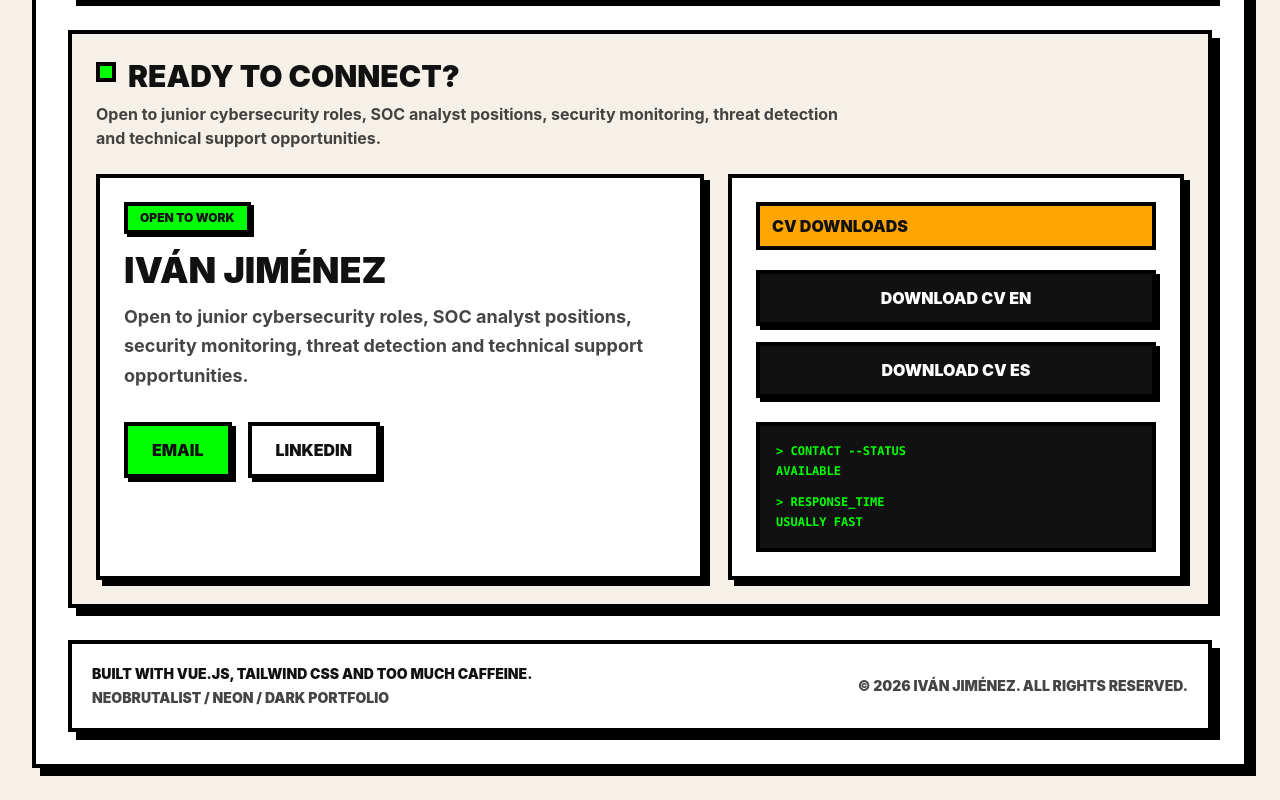
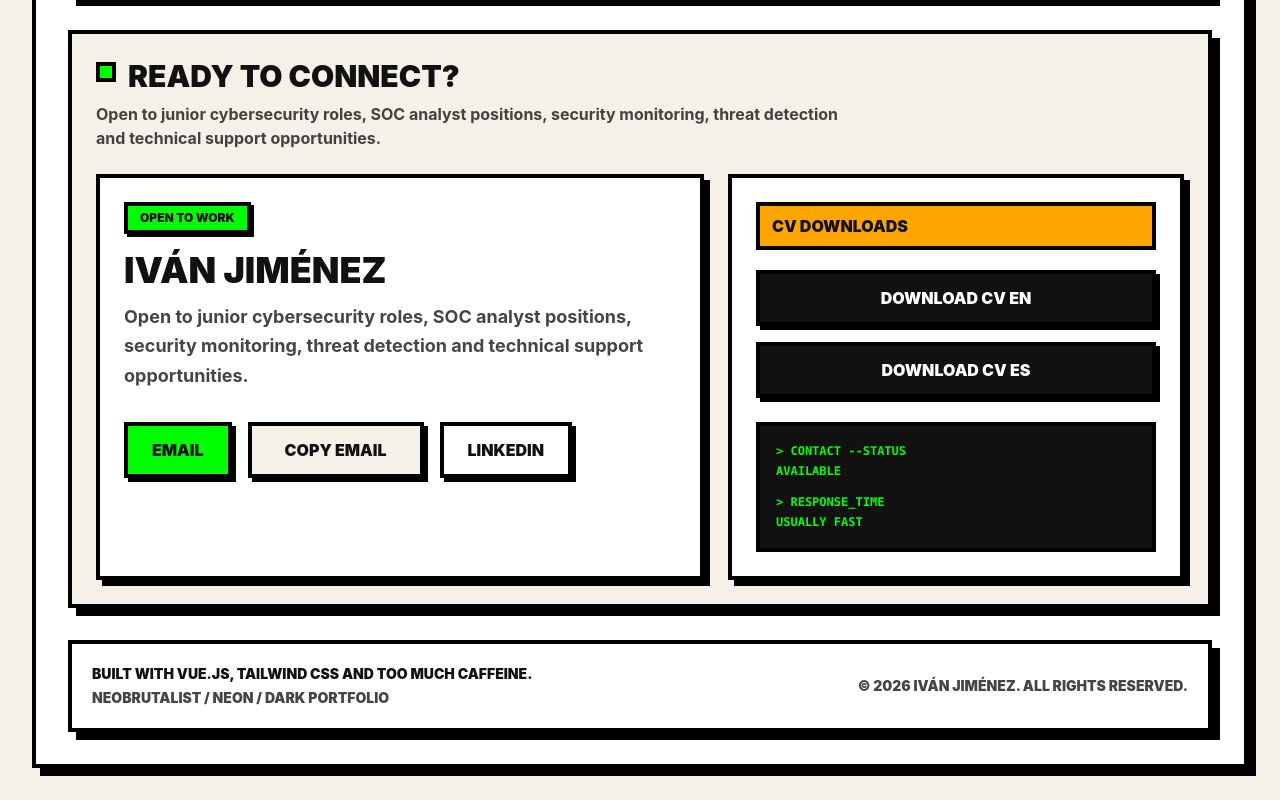
Before and after one commit to IvanJialo/ivan-portfolio, a Vue app: page / in a window 1280 px wide. Shown: the part 4805-5605 px from the top of the page. Built offline with nearby package versions, Linux system fonts and the light colour scheme.

Commit message:
Copiar email en caso de que tener app configurada, CVs actualizados con portfolio

```diff
--- a/src/components/ContactSection.vue
+++ b/src/components/ContactSection.vue
@@ -1,4 +1,6 @@
 <script setup>
+import { ref } from 'vue'
+
 import BrutalButton from './BrutalButton.vue'
 import SectionTitle from './SectionTitle.vue'
 
@@ -9,11 +11,25 @@ defineProps({
   },
 })
 
+const copied = ref(false)
+
 const getPublicPath = (path) => {
   return `${import.meta.env.BASE_URL}${path}`
 }
+
+const copyEmail = async (email) => {
+  try {
+    await navigator.clipboard.writeText(email)
+    copied.value = true
+
+    setTimeout(() => {
+      copied.value = false
+    }, 1800)
+  } catch {
+    copied.value = false
+  }
+}
 </script>
-
 <template>
   <section
     class="mt-8 border-4 border-[var(--border)] bg-[var(--surface-alt)] p-4 shadow-[5px_5px_0_var(--shadow),0_0_16px_var(--glow)] sm:p-6 sm:shadow-[8px_8px_0_var(--shadow),0_0_22px_var(--glow)]"
@@ -44,6 +60,14 @@ const getPublicPath = (path) => {
           <BrutalButton :href="`mailto:${section.email}`" variant="primary">
             {{ section.actions.email }}
           </BrutalButton>
+
+          <button
+            type="button"
+            class="inline-flex w-full max-w-full items-center justify-center border-4 border-[var(--border)] bg-[var(--surface-alt)] px-6 py-3 text-center font-black uppercase text-[var(--text)] shadow-[4px_4px_0_var(--shadow),0_0_10px_var(--glow)] transition-all duration-150 active:translate-x-1 active:translate-y-1 active:shadow-none sm:w-44"
+            @click="copyEmail(section.email)"
+          >
+            {{ copied ? section.actions.copied : section.actions.copyEmail }}
+          </button>
 
           <BrutalButton :href="section.linkedin" variant="secondary">
             {{ section.actions.linkedin }}
--- a/src/data/portfolio.en.json
+++ b/src/data/portfolio.en.json
@@ -253,7 +253,9 @@
       "email": "Email",
       "linkedin": "LinkedIn",
       "cvEnglish": "Download CV EN",
-      "cvSpanish": "Download CV ES"
+      "cvSpanish": "Download CV ES",
+      "copyEmail": "Copy email",
+      "copied": "Copied!"
     },
     "cv": {
       "english": "cv/IvanJimenezAlonsoEN.pdf",
--- a/src/data/portfolio.es.json
+++ b/src/data/portfolio.es.json
@@ -265,7 +265,9 @@
       "email": "Email",
       "linkedin": "LinkedIn",
       "cvEnglish": "Descargar CV EN",
-      "cvSpanish": "Descargar CV ES"
+      "cvSpanish": "Descargar CV ES",
+      "copyEmail": "Copiar email",
+      "copied": "¡Copiado!"
     },
     "cv": {
       "english": "cv/IvanJimenezAlonsoEN.pdf",
```
Also changed, not shown: 2 other files (tests, documents, lock files or other folders).
